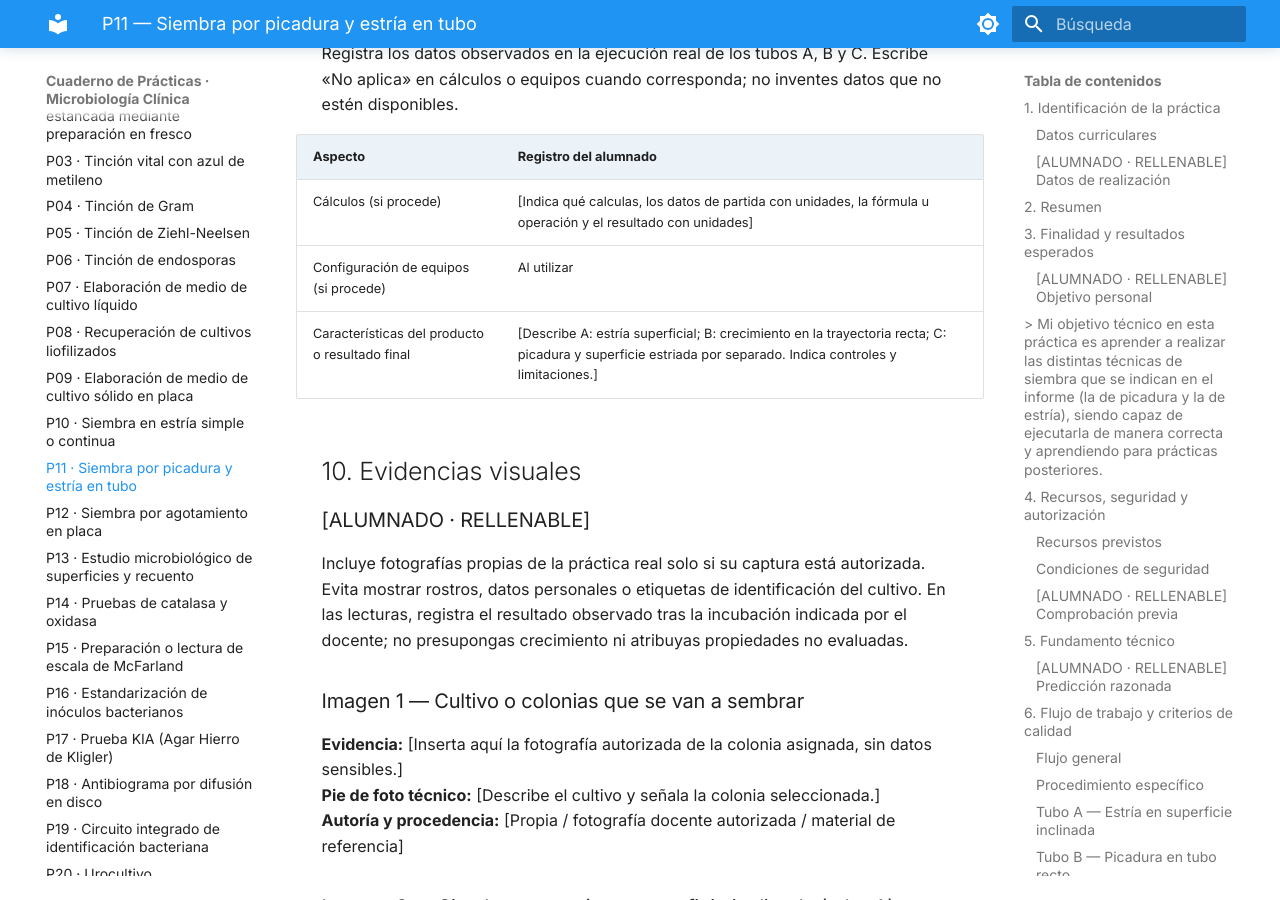
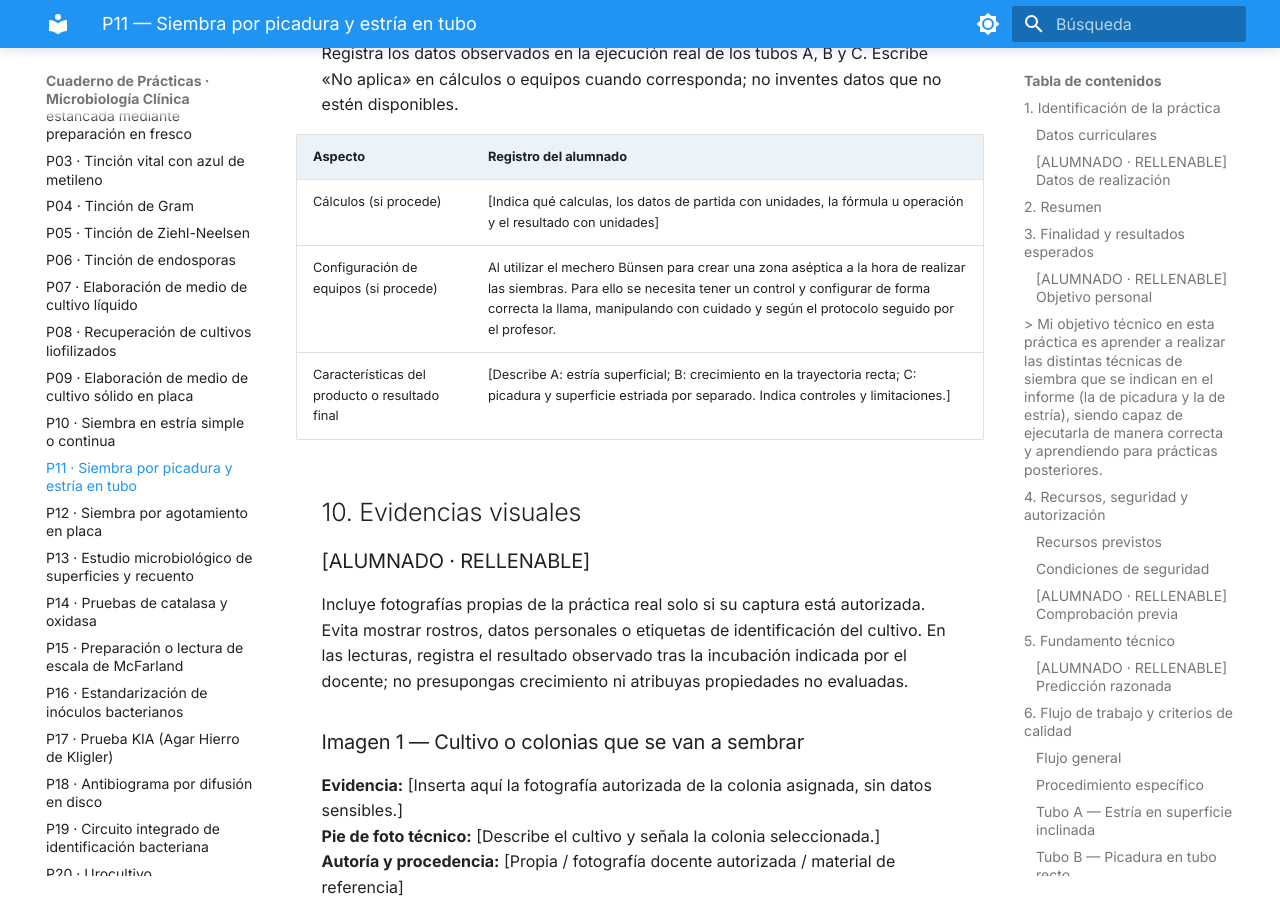
Before and after one commit to Rebeca-hubb/Cuaderno-Pr-cticas-Microbiolog-a-Rebeca-Vicho-, an MkDocs documentation site: the page built from docs/practicas/P11_Siembra_picadura_y_estria.md, in a window 1280 px wide and 900 px high, scrolled down 8832 px. Built offline with MkDocs 1.6.1 and Material for MkDocs 9.7.7, drawn with Linux system fonts in a browser that asks for light colours.

Commit message:
Update P11_Siembra_picadura_y_estria.md

```diff
--- a/docs/practicas/P11_Siembra_picadura_y_estria.md
+++ b/docs/practicas/P11_Siembra_picadura_y_estria.md
@@ -223,7 +223,7 @@ Registra los datos observados en la ejecución real de los tubos A, B y C. Escri
 | Aspecto | Registro del alumnado |
 |---|---|
 | Cálculos (si procede) | [Indica qué calculas, los datos de partida con unidades, la fórmula u operación y el resultado con unidades] |
-| Configuración de equipos (si procede) | Al utilizar |
+| Configuración de equipos (si procede) | Al utilizar el mechero Bünsen para crear una zona aséptica a la hora de realizar las siembras. Para ello se necesita tener un control y configurar de forma correcta la llama, manipulando con cuidado y según el protocolo seguido por el profesor. |
 | Características del producto o resultado final | [Describe A: estría superficial; B: crecimiento en la trayectoria recta; C: picadura y superficie estriada por separado. Indica controles y limitaciones.] |
 
 ## 10. Evidencias visuales
```
